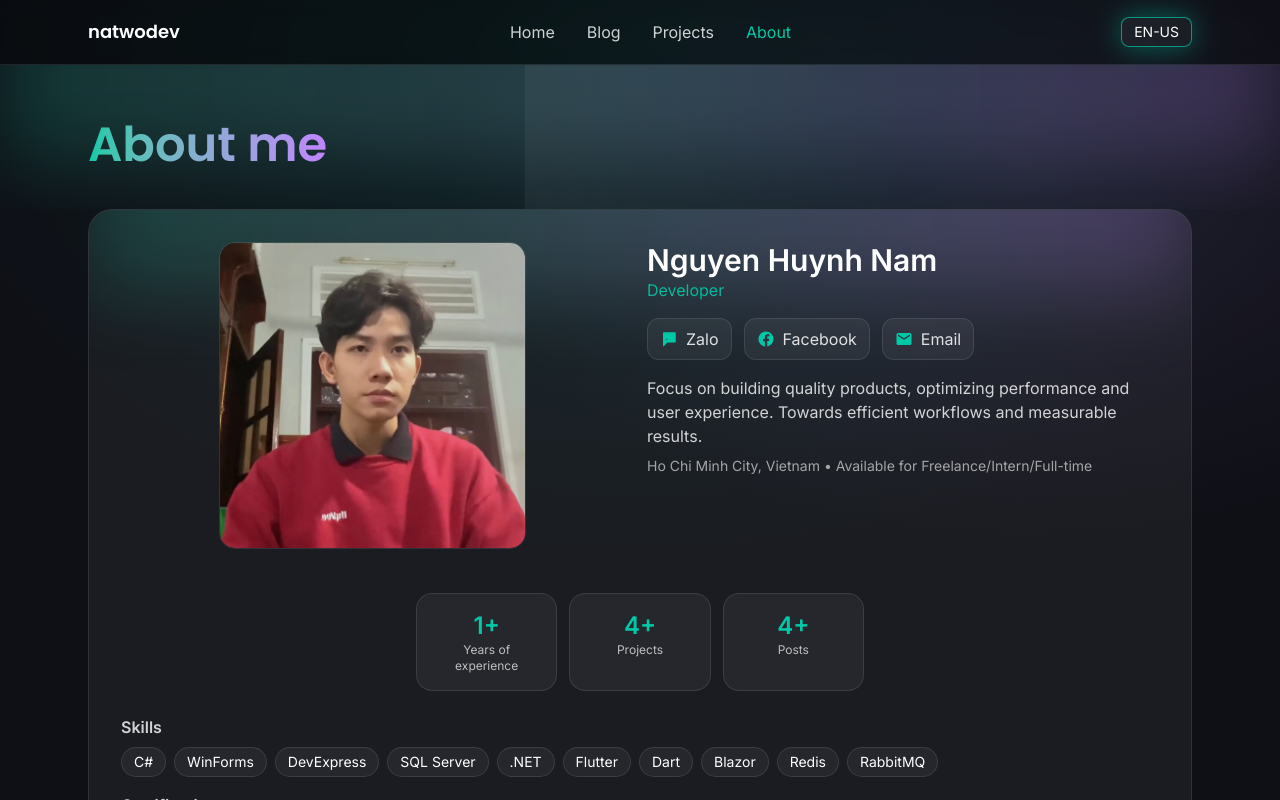
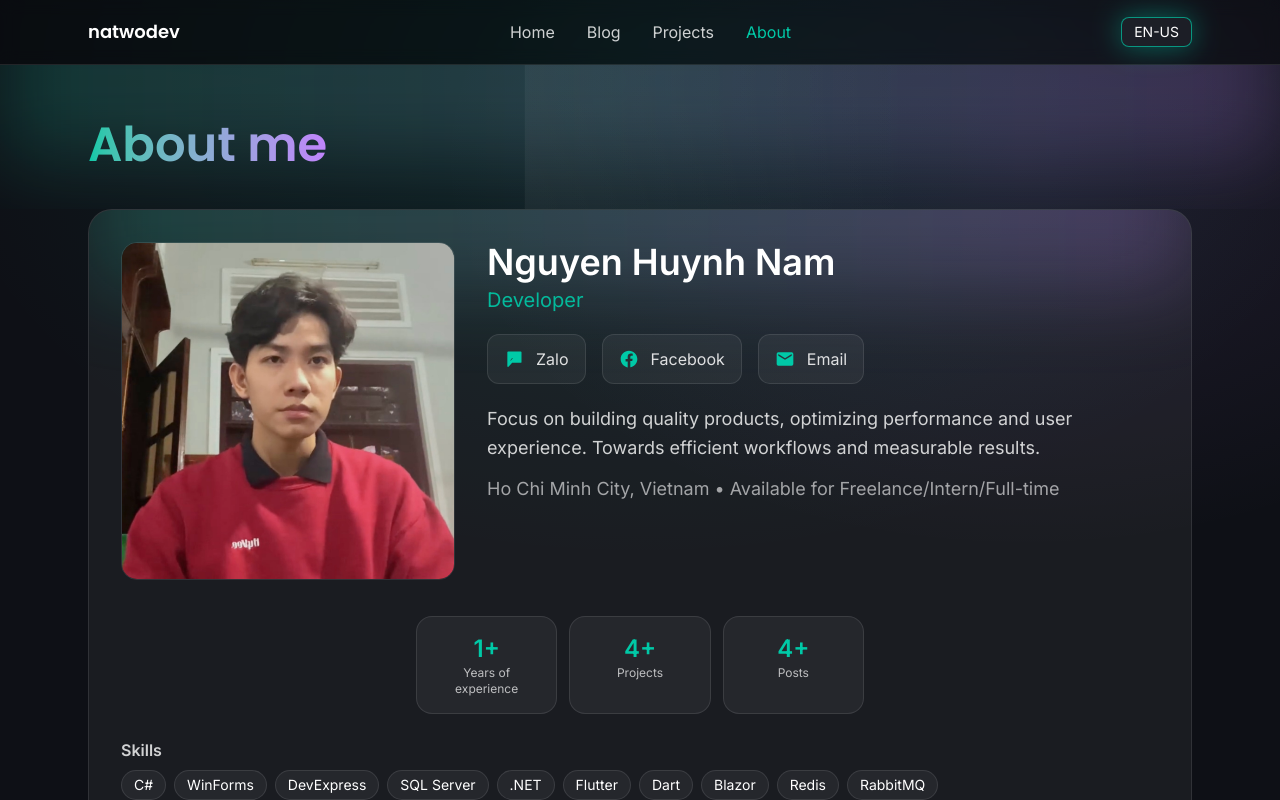
Before and after one commit to natwodev/code-journey-blog, a React (Vite) app: page /about in a window 1280 px wide. Built offline with nearby package versions, Linux system fonts and the light colour scheme; no server answers.

Commit message:
update28

```diff
--- a/src/pages/About.tsx
+++ b/src/pages/About.tsx
@@ -44,39 +44,39 @@ export default function About() {
       <section className="max-w-6xl mx-auto px-6">
         <motion.div initial={{ opacity: 0, y: 14 }} whileInView={{ opacity: 1, y: 0 }} viewport={{ once: true }} transition={{ duration: 0.6 }} className="relative overflow-hidden rounded-3xl border border-white/10 bg-white/5">
           <div className="absolute inset-x-0 -top-20 h-40 blur-2xl bg-gradient-to-r from-brand-cyan/20 to-brand-purple/20" />
-          <div className="relative p-6 md:p-8 grid grid-cols-1 md:grid-cols-[auto,1fr] md:grid-rows-[auto,1fr] gap-6 items-start">
+          <div className="relative p-6 md:p-8 grid grid-cols-1 md:grid-cols-[auto,1fr] md:grid-rows-[auto,1fr] gap-3 md:gap-4 items-start">
             {/* Row 1, Col 1: Avatar */}
-            <img src={avatarImg} alt="Avatar" className="mx-auto w-[200px] h-[200px] md:w-[307px] md:h-[307px] rounded-2xl object-cover border border-white/10" />
+            <img src={avatarImg} alt="Avatar" className="ml-0 w-[220px] h-[220px] md:w-[338px] md:h-[338px] rounded-2xl object-cover border border-white/10" />
 
             {/* Row 1, Col 2: Name + Role */}
-            <div>
-              <div className="text-2xl md:text-3xl font-semibold">{info.name}</div>
-              <div className="text-brand-cyan/90">{info.role}</div>
+            <div className="ml-2 md:ml-4">
+              <div className="text-3xl md:text-4xl font-semibold">{info.name}</div>
+              <div className="text-lg md:text-xl text-brand-cyan/90 mt-1">{info.role}</div>
               {/* Liên hệ: Zalo, Facebook, Email */}
-              <div className="mt-4 flex items-center gap-3 flex-wrap">
-                <a href="https://zalo.me/0972160259" target="_blank" rel="noreferrer" className="inline-flex items-center gap-2 px-3 py-2 rounded-xl bg-white/5 border border-white/10 hover:bg-white/8 transition text-white/85 hover:text-white">
+              <div className="mt-5 flex items-center gap-4 flex-wrap">
+                <a href="https://zalo.me/0972160259" target="_blank" rel="noreferrer" className="inline-flex items-center gap-3 px-4 py-3 rounded-xl bg-white/5 border border-white/10 hover:bg-white/8 transition text-white/85 hover:text-white text-base">
                   <span className="text-brand-cyan">
-                    <svg width="18" height="18" viewBox="0 0 24 24" fill="currentColor" xmlns="http://www.w3.org/2000/svg"><path d="M4 3h16a1 1 0 0 1 1 1v11.5a1 1 0 0 1-1 1H9.8L5.4 21.4A1 1 0 0 1 4 20.7V4a1 1 0 0 1 1-1Zm3.8 6.2h3.1l-3.4 4.6h3.7v1.5H7.2l3.4-4.6H7.8V9.2Zm6.5 0c1.4 0 2.3.9 2.3 2 0 1.2-.9 2-2.3 2h-1v1.2h-1.6V9.2h2.6Zm-.1 2.9c.6 0 1-.3 1-.9s-.4-.9-1-.9h-.9v1.8h.9Z"/></svg>
+                    <svg width="20" height="20" viewBox="0 0 24 24" fill="currentColor" xmlns="http://www.w3.org/2000/svg"><path d="M4 3h16a1 1 0 0 1 1 1v11.5a1 1 0 0 1-1 1H9.8L5.4 21.4A1 1 0 0 1 4 20.7V4a1 1 0 0 1 1-1Zm3.8 6.2h3.1l-3.4 4.6h3.7v1.5H7.2l3.4-4.6H7.8V9.2Zm6.5 0c1.4 0 2.3.9 2.3 2 0 1.2-.9 2-2.3 2h-1v1.2h-1.6V9.2h2.6Zm-.1 2.9c.6 0 1-.3 1-.9s-.4-.9-1-.9h-.9v1.8h.9Z"/></svg>
                   </span>
                   <span>Zalo</span>
                 </a>
-                <a href="https://www.facebook.com/natwo.2" target="_blank" rel="noreferrer" className="inline-flex items-center gap-2 px-3 py-2 rounded-xl bg-white/5 border border-white/10 hover:bg-white/8 transition text-white/85 hover:text-white">
+                <a href="https://www.facebook.com/natwo.2" target="_blank" rel="noreferrer" className="inline-flex items-center gap-3 px-4 py-3 rounded-xl bg-white/5 border border-white/10 hover:bg-white/8 transition text-white/85 hover:text-white text-base">
                   <span className="text-brand-cyan">
-                    <svg width="18" height="18" viewBox="0 0 24 24" fill="currentColor" xmlns="http://www.w3.org/2000/svg"><path d="M22 12.07C22 6.5 17.52 2 11.93 2 6.35 2 2 6.5 2 12.07c0 5.02 3.66 9.19 8.44 10v-7.07H7.9v-2.93h2.54V9.41c0-2.5 1.49-3.89 3.77-3.89 1.09 0 2.24.2 2.24.2v2.46h-1.26c-1.24 0-1.62.77-1.62 1.56v1.87h2.76l-.44 2.93h-2.32V22c4.78-.81 8.44-4.98 8.44-9.93Z"/></svg>
+                    <svg width="20" height="20" viewBox="0 0 24 24" fill="currentColor" xmlns="http://www.w3.org/2000/svg"><path d="M22 12.07C22 6.5 17.52 2 11.93 2 6.35 2 2 6.5 2 12.07c0 5.02 3.66 9.19 8.44 10v-7.07H7.9v-2.93h2.54V9.41c0-2.5 1.49-3.89 3.77-3.89 1.09 0 2.24.2 2.24.2v2.46h-1.26c-1.24 0-1.62.77-1.62 1.56v1.87h2.76l-.44 2.93h-2.32V22c4.78-.81 8.44-4.98 8.44-9.93Z"/></svg>
                   </span>
                   <span>Facebook</span>
                 </a>
-                <a href={`mailto:${import.meta.env?.VITE_CONTACT_EMAIL ?? 'nhuynhnamht2023@gmail.com'}`} className="inline-flex items-center gap-2 px-3 py-2 rounded-xl bg-white/5 border border-white/10 hover:bg-white/8 transition text-white/85 hover:text-white">
+                <a href={`mailto:${import.meta.env?.VITE_CONTACT_EMAIL ?? 'nhuynhnamht2023@gmail.com'}`} className="inline-flex items-center gap-3 px-4 py-3 rounded-xl bg-white/5 border border-white/10 hover:bg-white/8 transition text-white/85 hover:text-white text-base">
                   <span className="text-brand-cyan">
-                    <svg width="18" height="18" viewBox="0 0 24 24" fill="currentColor" xmlns="http://www.w3.org/2000/svg"><path d="M20 4H4a2 2 0 0 0-2 2v12a2 2 0 0 0 2 2h16a2 2 0 0 0 2-2V6a2 2 0 0 0-2-2Zm0 4-8 5L4 8V6l8 5 8-5Z"/></svg>
+                    <svg width="20" height="20" viewBox="0 0 24 24" fill="currentColor" xmlns="http://www.w3.org/2000/svg"><path d="M20 4H4a2 2 0 0 0-2 2v12a2 2 0 0 0 2 2h16a2 2 0 0 0 2-2V6a2 2 0 0 0-2-2Zm0 4-8 5L4 8V6l8 5 8-5Z"/></svg>
                   </span>
                   <span>Email</span>
                 </a>
               </div>
-              <p className="mt-4 text-white/80 max-w-lg">
+              <p className="mt-5 text-white/80 max-w-2xl text-base md:text-lg leading-relaxed">
                 {t('about.description')}
               </p>
-              <div className="mt-2 text-sm text-white/60">
+              <div className="mt-3 text-base md:text-lg text-white/60">
                 {info.location} • {t('about.availability')}
               </div>
 
```
